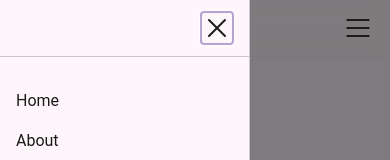
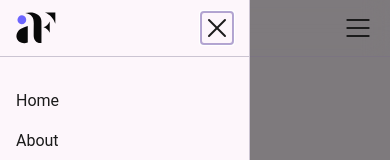
Before and after one commit to ahmad007125/ahmad-fareed-portfolio, a Next.js app: page /portfolio in a window 390 px wide. Both pictures are taken after a click on the icon 358 px from the left and 28 px from the top of the page. Shown: the top 160 px of the page. Built offline with nearby package versions, Linux system fonts and the light colour scheme.

Commit message:
changes fixed

```diff
--- a/app/components/Header.tsx
+++ b/app/components/Header.tsx
@@ -68,9 +68,17 @@ export default function NavigationMenuDemo() {
                     height={35}
                     priority
                   />
+                  <Image
+                    className="md:w-[50px] w-[40px] block dark:hidden"
+                    src="/af-logo.svg"
+                    alt="AF logo"
+                    width={45}
+                    height={35}
+                    priority
+                  />
                 </Link>
                 <SheetClose asChild>
-                  <button className="!flex">
+                  <button className="flex !flex">
                     <X size={32} strokeWidth={1.5} />
                   </button>
                 </SheetClose>
--- a/app/portfolio/page.tsx
+++ b/app/portfolio/page.tsx
@@ -37,7 +37,7 @@ export default function PortfolioPage() {
             <h2 className="text-2xl font-semibold text-foreground md:text-3xl bg-secondary p-1">
               Looking for a case study tailored to your industry?
             </h2>
-            <p className="text-sm text-muted-foreground md:text-base w-max bg-secondary p-1">
+            <p className="text-sm text-muted-foreground md:text-base bg-secondary p-1">
               I&apos;d love to share more detail about relevant work, walk through design files, or spin up a short discovery sprint together.
             </p>
             <div className="mt-6 flex flex-wrap justify-center gap-3 bg-secondary">
```
